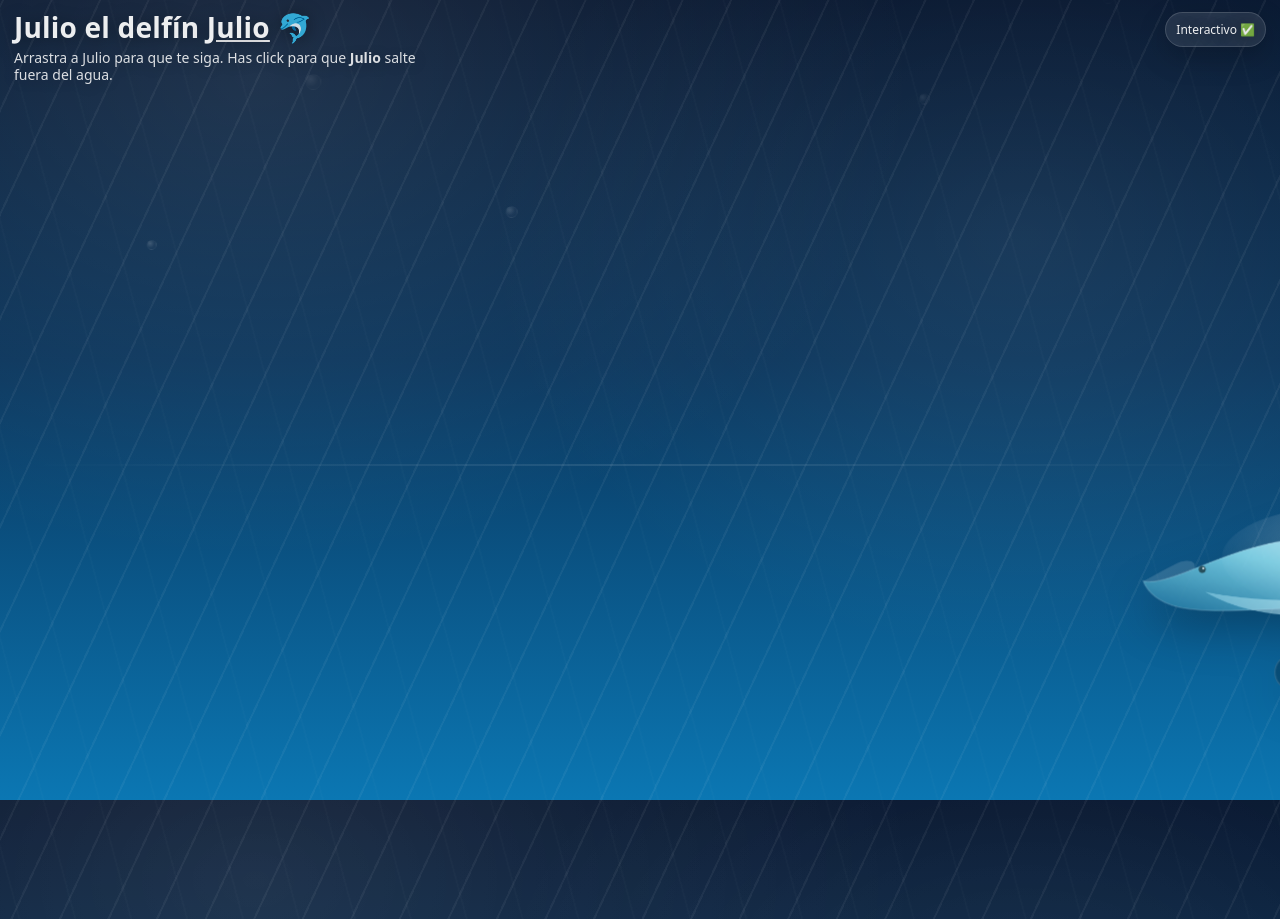
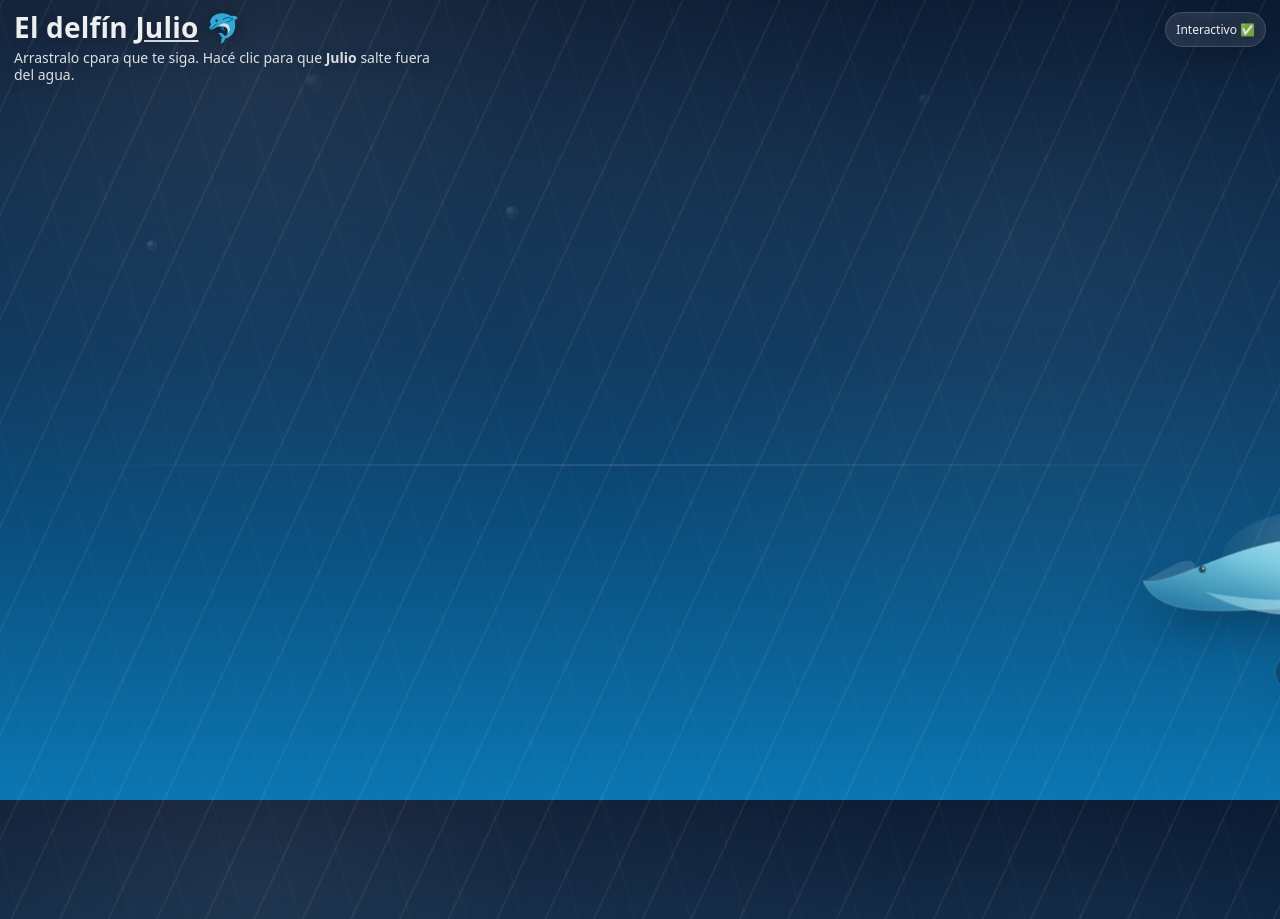
Before and after one commit to Kelvin-fv/Kelvin-fv.github.io, a plain HTML site: page hola/index.html in a window 1280 px wide. Shown: the top 919 px of the page. Drawn offline with Linux system fonts and the light colour scheme.

Commit message:
Update text and fix typos in index.html8

```diff
--- a/hola/index.html
+++ b/hola/index.html
@@ -318,10 +318,10 @@
   <!-- Texto superior: explícito y directo -->
   <div class="hud">
     <div>
-      <p class="title">Julio el delfín <span style="text-decoration: underline;">Julio</span> 🐬</p>
+      <p class="title">El delfín <span style="text-decoration: underline;">Julio</span> 🐬</p>
       <p class="sub">
-        Arrastra a Julio para que te siga.
-        Has click para que <strong>Julio</strong> salte fuera del agua.
+        Arrastralo cpara que te siga.
+        Hacé clic para que <strong>Julio</strong> salte fuera del agua.
       </p>
     </div>
     <div class="chip">Interactivo ✅</div>
```
